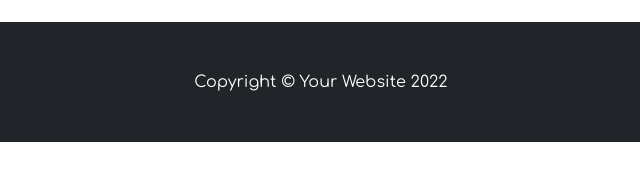
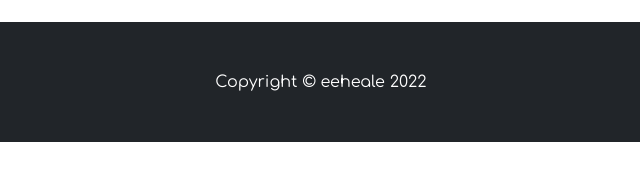
Before and after one commit to eeheale/bootstrapproject, a plain HTML site: page index.html in a window 1280 px wide. Shown: the part 4886-5066 px from the top of the page, 319-959 px from the left. Drawn offline with nearby package versions, Linux system fonts and the light colour scheme.

Commit message:
Update index.html

```diff
--- a/index.html
+++ b/index.html
@@ -207,7 +207,7 @@
             <br>
         <!-- Footer-->
         <footer class="py-5 bg-dark">
-            <div class="container px-4"><p class="m-0 text-center text-white">Copyright &copy; Your Website 2022</p></div>
+            <div class="container px-4"><p class="m-0 text-center text-white">Copyright &copy; eeheale 2022</p></div>
         </footer>
         <!-- Bootstrap core JS-->
         <script src="https://cdn.jsdelivr.net/npm/bootstrap@5.1.3/dist/js/bootstrap.bundle.min.js"></script>
```
